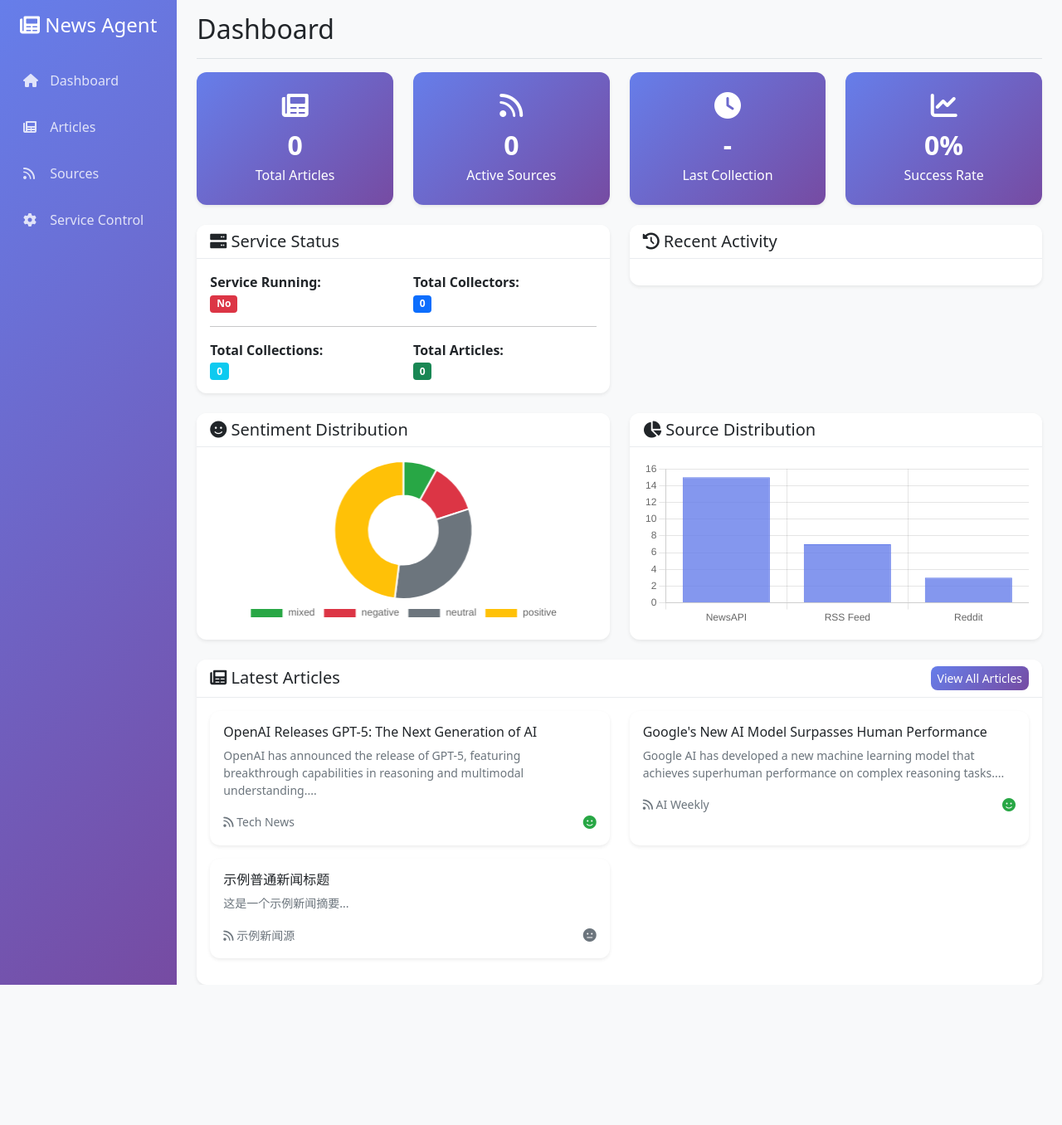
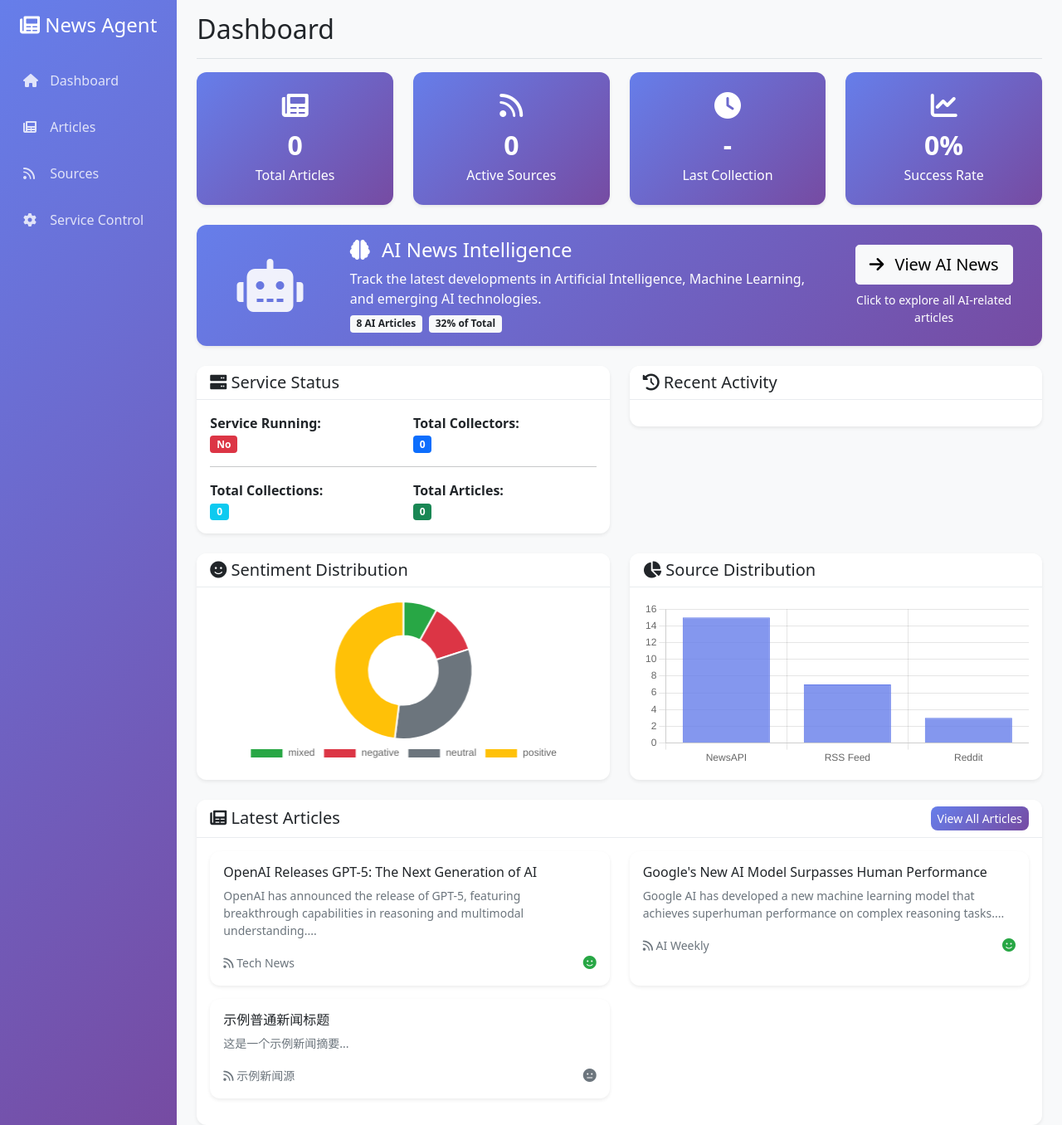
Before and after one commit to philipzhang18/NewsAgent, a Flask app: template src/templates/dashboard.html in a window 1280 px wide. Shown: the whole page at 83% size. Before the commit the page ends 1187 px from the top, so only its background shows below. Run offline with Flask 3, Linux system fonts and the light colour scheme; the template is opened without the code that fills it, so the values that code supplies are empty; parts of the project's set-up code (start-up, migrations or seed data) failed here and were passed over.

Commit message:
🔧 fix: Update routing and dashboard improvements
Route Changes:
- Set dashboard as the main landing page (/)
- Move original home page to /home route
- Improve user experience by showing dashboard first

Dashboard Enhancements:
- Added prominent AI News Intelligence card
- Improved visual design with gradient background
- Added AI article statistics display
- Enhanced navigation to AI news section
- Fixed service status display
- Improved overall layout and spacing

🤖 Generated with [Claude Code](https://claude.com/claude-code)

Co-Authored-By: Claude <noreply@anthropic.com>

```diff
--- a/src/app.py
+++ b/src/app.py
@@ -54,13 +54,13 @@ def create_app():
 
     @app.route('/')
     def index():
-        """Main page."""
+        """Main dashboard page with AI news statistics."""
+        return render_template('dashboard.html')
+
+    @app.route('/home')
+    def home():
+        """Original home page."""
         return render_template('index.html')
-
-    @app.route('/dashboard')
-    def dashboard():
-        """Dashboard page."""
-        return render_template('dashboard.html')
 
     @app.route('/articles')
     def articles_page():
--- a/src/templates/dashboard.html
+++ b/src/templates/dashboard.html
@@ -42,6 +42,47 @@
                 <i class="fas fa-chart-line fa-2x mb-2"></i>
                 <div class="stats-number" id="successRate">-</div>
                 <div>Success Rate</div>
+            </div>
+        </div>
+    </div>
+</div>
+
+<!-- AI News Statistics Card -->
+<div class="row">
+    <div class="col-12 mb-4">
+        <div class="card ai-news-card" style="cursor: pointer; background: linear-gradient(135deg, #667eea 0%, #764ba2 100%); color: white;" onclick="goToAINews()">
+            <div class="card-body">
+                <div class="row align-items-center">
+                    <div class="col-md-2 text-center">
+                        <i class="fas fa-robot fa-4x" style="opacity: 0.9;"></i>
+                    </div>
+                    <div class="col-md-7">
+                        <h4 class="mb-2">
+                            <i class="fas fa-brain me-2"></i>
+                            AI News Intelligence
+                        </h4>
+                        <p class="mb-2">
+                            Track the latest developments in Artificial Intelligence, Machine Learning, and emerging AI technologies.
+                        </p>
+                        <div class="d-flex align-items-center">
+                            <span class="badge bg-light text-dark me-2">
+                                <span id="aiArticlesCount">-</span> AI Articles
+                            </span>
+                            <span class="badge bg-light text-dark">
+                                <span id="aiPercentage">-</span>% of Total
+                            </span>
+                        </div>
+                    </div>
+                    <div class="col-md-3 text-center">
+                        <button class="btn btn-light btn-lg" onclick="goToAINews(); event.stopPropagation();">
+                            <i class="fas fa-arrow-right me-2"></i>
+                            View AI News
+                        </button>
+                        <p class="mt-2 mb-0 small">
+                            Click to explore all AI-related articles
+                        </p>
+                    </div>
+                </div>
             </div>
         </div>
     </div>
@@ -243,6 +284,12 @@ async function loadStatistics() {
                 : 0;
             document.getElementById('successRate').textContent = successRate + '%';
 
+            // Update AI news statistics
+            if (stats.ai_stats) {
+                document.getElementById('aiArticlesCount').textContent = stats.ai_stats.total_ai_articles;
+                document.getElementById('aiPercentage').textContent = stats.ai_stats.ai_percentage;
+            }
+
             // Create charts
             createSentimentChart(stats.article_stats.sentiment_distribution);
             createSourceChart(stats.article_stats.source_distribution);
@@ -425,5 +472,9 @@ function getSentimentIcon(sentiment) {
 
     return icons[sentiment] || '<i class="fas fa-minus"></i>';
 }
+
+function goToAINews() {
+    window.location.href = '/articles?ai_only=true';
+}
 </script>
 {% endblock %}
```
